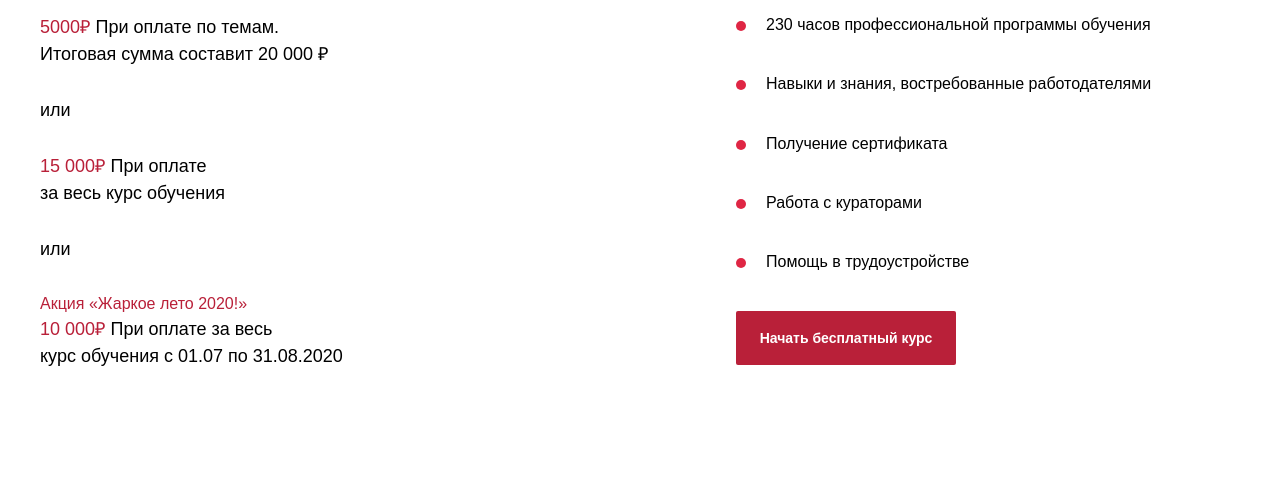
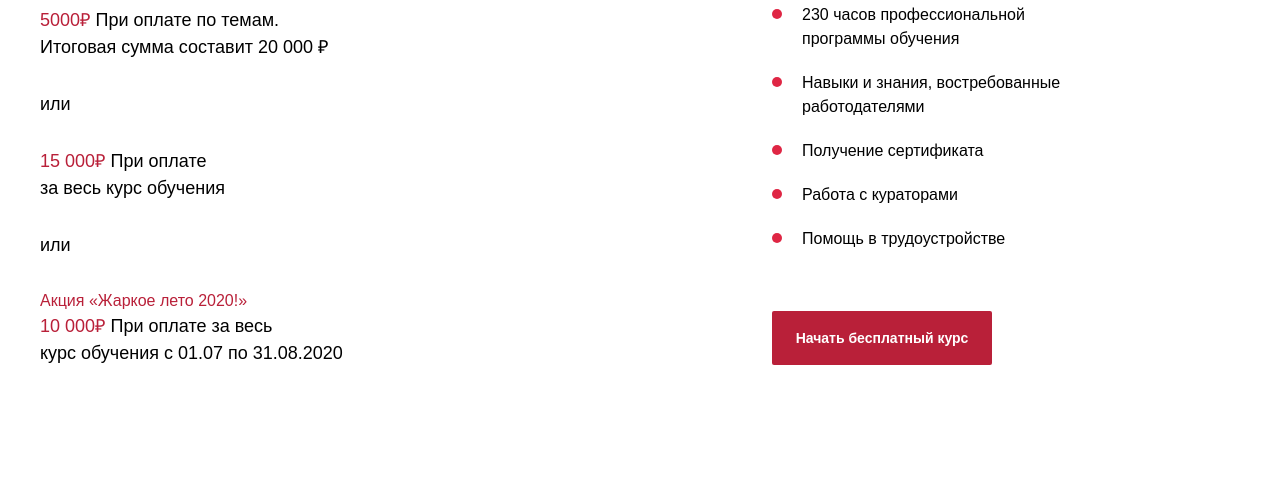
Before and after one commit to cowpuncher/solo_sites, a plain HTML site: page Red section/index.html in a window 1280 px wide. Shown: the part 706-1203 px from the top of the page. Drawn offline with Linux system fonts and the light colour scheme.

Commit message:
change 0002

```diff
--- a/Gradient section/css/style.css
+++ b/Gradient section/css/style.css
@@ -56,7 +56,7 @@ section ul {
     padding: 60px 0 20px;
 }
 .price_block_col {
-    width: 42%;
+    width: 39%;
     font-size: 16px;
 }
 .price_block_title {
@@ -74,7 +74,7 @@ section ul {
 }
 .price_block_text {
     font-size: 18px;
-    margin-bottom: 29px;
+    margin-bottom: 20px;
 }
 .price_text_sale,
 .price_block_text span {
@@ -138,6 +138,15 @@ section ul {
     top: 6px;
     left: 0px;
 }
+.price_block_pay ul > li {
+    margin-bottom: 20px;
+}
+.price_block_pay .price_block_text {
+    margin-bottom: 30px;
+}
+.price_block_list {
+    margin: 5px 0 60px;
+}
 
 @media screen and (max-width: 768px) {
     .price_block {
--- a/Red section/css/style.css
+++ b/Red section/css/style.css
@@ -55,10 +55,10 @@ section ul {
        -moz-box-pack: justify;
         -ms-flex-pack: justify;
             justify-content: space-between;
-    padding: 60px 0 20px;
+    padding: 60px 0 30px;
 }
 .price_block_col {
-    width: 42%;
+    width: 39%;
     font-size: 16px;
 }
 .price_block_title {
@@ -71,7 +71,7 @@ section ul {
 }
 .price_block_text {
     font-size: 18px;
-    margin-bottom: 29px;
+    margin-bottom: 20px;
 }
 .price_text_sale,
 .price_block_text span {
@@ -107,10 +107,10 @@ section ul {
     padding: 0;
 }
 .price-section ul > li {
-    margin-bottom: 40px;
+    margin-bottom: 31px;
     position: relative;
     padding-left: 30px;
-    line-height: 1.2;
+    line-height: 1.5em;
 }
 .price-section ul > li:before {
     content: '';
@@ -124,6 +124,15 @@ section ul {
     position: absolute;
     top: 6px;
     left: 0px;
+}
+.price_block_pay ul > li {
+    margin-bottom: 20px;
+}
+.price_block_pay .price_block_text {
+    margin-bottom: 30px;
+}
+.price_block_list {
+    margin: 5px 0 60px;
 }
 
 @media screen and (max-width: 768px) {
--- a/Red section/index.html
+++ b/Red section/index.html
@@ -39,8 +39,8 @@
                     </ul>
                 </div>
             </div>
-            <div class="price_block">
-                <div class="price_block_col">
+            <div class="price_block price_block_pay">
+                <div class="price_block_col ">
                     <div class="price_block_title">
                         Платное продолжение
                     </div>
@@ -65,16 +65,16 @@
                     </p>
                 </div>
                 <div class="price_block_col">
-                    <ul>
+                    <ul class="price_block_list">
                         <li>
                             Полный доступ ко всем <br>
                             материалам учебного курса
                         </li>
                         <li>
-                            230 часов профессиональной программы обучения
+                            230 часов профессиональной <br> программы обучения
                         </li>
                         <li>
-                            Навыки и знания, востребованные работодателями
+                            Навыки и знания, востребованные <br> работодателями
                         </li>
                         <li>
                             Получение сертификата
```
Also changed, not shown: Gradient section/index.html (+5 -5 lines).
